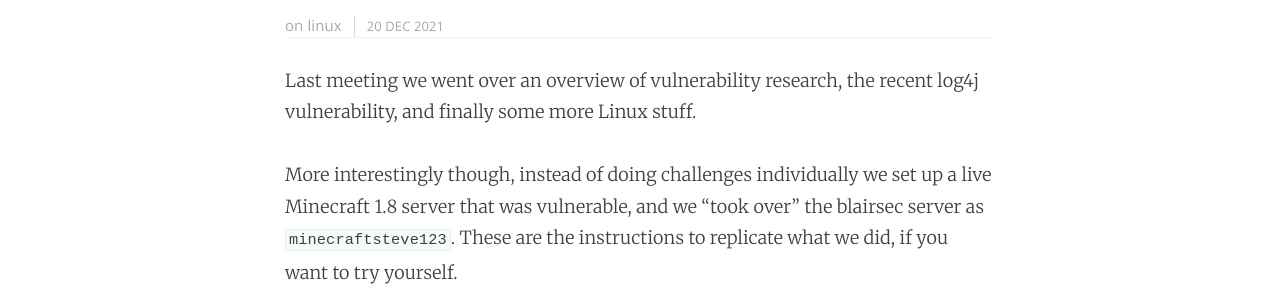
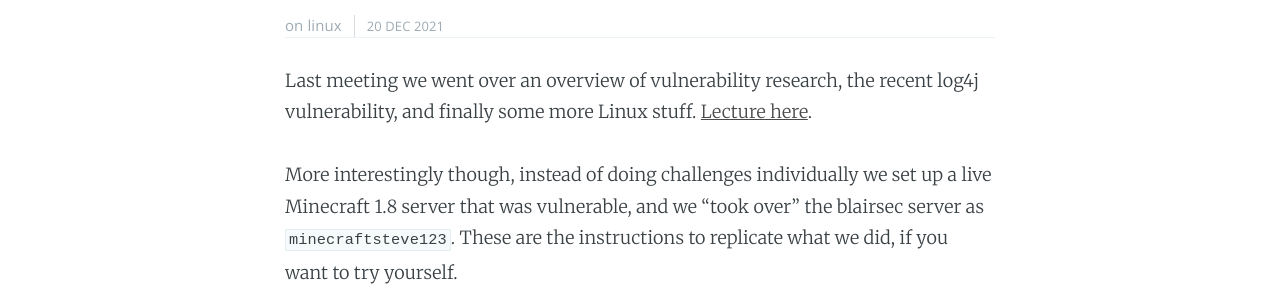
Before and after one commit to blairsec/writeups, a Jekyll site: the page built from _posts/2021-12-20-minecraft-log4j.md, in a window 1280 px wide and 900 px high. Shown: the part 223-516 px from the top of the window. Built offline with Jekyll 4.4.1, drawn with Linux system fonts in a browser that asks for light colours.

Commit message:
add lecture link

```diff
--- a/_posts/2021-12-20-minecraft-log4j.md
+++ b/_posts/2021-12-20-minecraft-log4j.md
@@ -5,7 +5,7 @@
 categories: linux
 ---
 
-Last meeting we went over an overview of vulnerability research, the recent log4j vulnerability, and finally some more Linux stuff.
+Last meeting we went over an overview of vulnerability research, the recent log4j vulnerability, and finally some more Linux stuff. [Lecture here](https://docs.google.com/presentation/d/1zs27obk0Jh3cFwKoTMSiTXPrv8aRMWUKbQ1BLbzpr14/edit).
 
 More interestingly though, instead of doing challenges individually we set up a live Minecraft 1.8 server that was vulnerable, and we "took over" the blairsec server as `minecraftsteve123`. These are the instructions to replicate what we did, if you want to try yourself.
 
```
